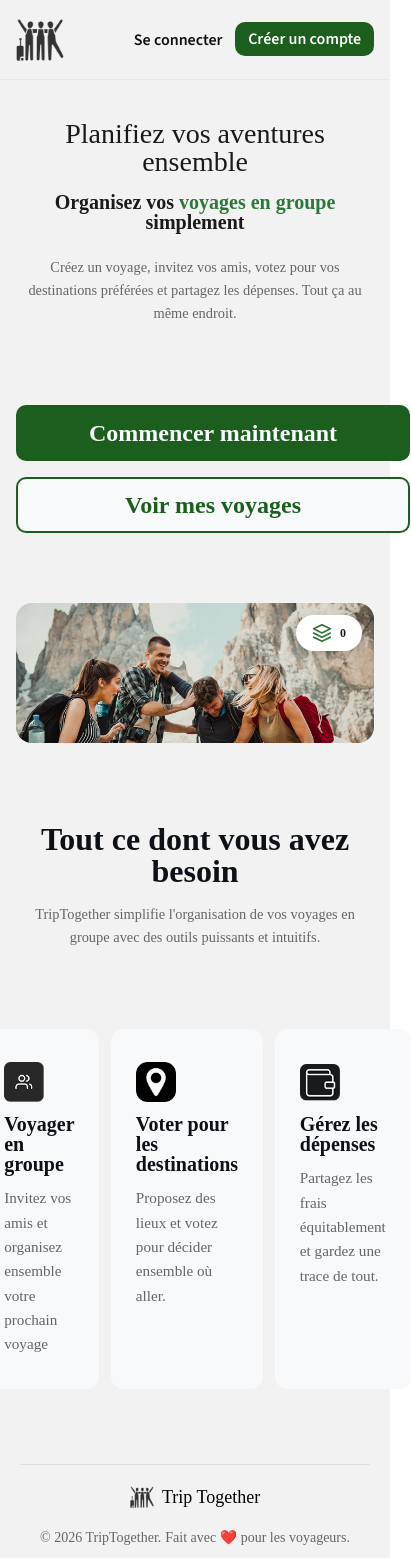
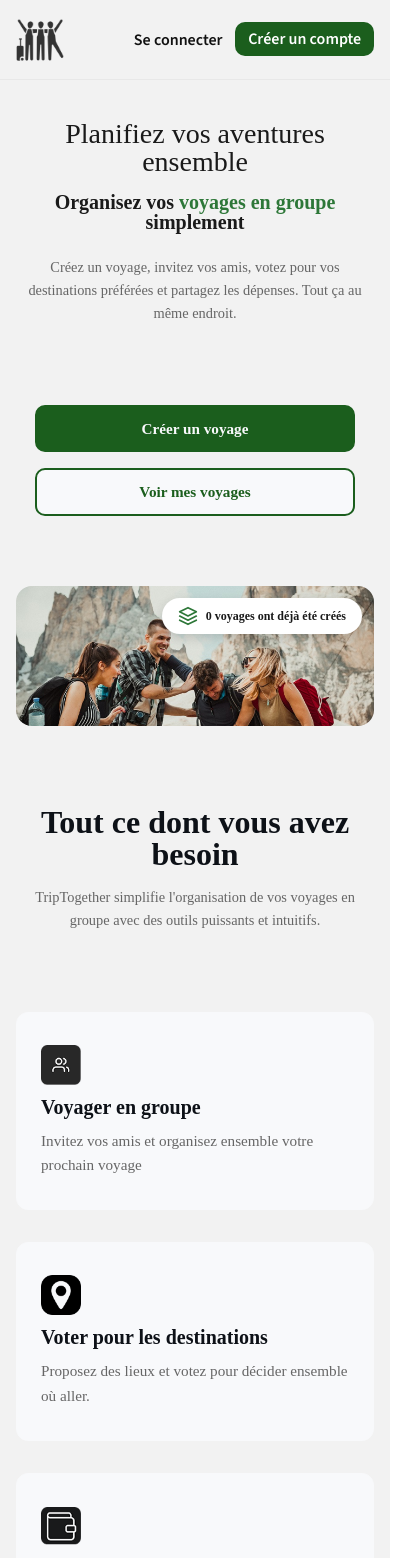
Before and after one commit to earzalien/triptogether, a React (Vite) app in the folder client/: page / in a window 390 px wide. Shown: the top 1558 px of the page, 411 px wide, since content can reach past the window. Built offline with nearby package versions, Linux system fonts and the light colour scheme; no server answers; a web font is replaced by a local one.

Commit message:
refactor(home): improve CTA consistency and responsiveness

```diff
--- a/client/src/components/Navbar.tsx
+++ b/client/src/components/Navbar.tsx
@@ -56,7 +56,7 @@ export default function Navbar() {
             className="navbar-cta"
             onClick={navigateToCreateTrip}
           >
-            Crée ton voyage !
+            Créer un voyage
           </button>
         )}
 
--- a/client/src/pages/Home.tsx
+++ b/client/src/pages/Home.tsx
@@ -6,20 +6,25 @@ function Home() {
   const [countTrip, setCountTrip] = useState<number | null>(null);
 
   useEffect(() => {
-    fetch(`${import.meta.env.VITE_API_URL}/api/trips/count`).then(
-      async (response) => {
+    const fetchTripCount = async () => {
+      try {
+        const response = await fetch(
+          `${import.meta.env.VITE_API_URL}/api/trips/count`,
+        );
+
         if (!response.ok) {
-          console.error(
-            "Backend erreur:",
-            response.status,
-            await response.json(),
-          );
           throw new Error(`Erreur ${response.status}`);
         }
+
         const count = await response.json();
         setCountTrip(count);
-      },
-    );
+      } catch (error) {
+        console.error("Erreur récupération nombre de voyages:", error);
+        setCountTrip(0);
+      }
+    };
+
+    fetchTripCount();
   }, []);
 
   return (
@@ -35,10 +40,10 @@ function Home() {
           préférées et partagez les dépenses. Tout ça au même endroit.
         </p>
         <div className="hero-cta">
-          <Link to="/create-trip" className="btn-cta btn-primairy">
-            Commencer maintenant
+          <Link to="/create-trip" className="btn-cta btn-primary">
+            Créer un voyage
           </Link>
-          <Link to="/my-trips" className="btn-cta btn-secondairy">
+          <Link to="/my-trips" className="btn-cta btn-secondary">
             Voir mes voyages
           </Link>
         </div>
@@ -87,7 +92,7 @@ function Home() {
             <span className="badge-text">
               {countTrip !== null
                 ? `${countTrip} voyages ont déjà été créés`
-                : "0"}
+                : "—"}
             </span>
           </div>
         </div>
@@ -108,7 +113,6 @@ function Home() {
                 className="feature-icon-img"
                 width="40"
                 height="40"
-                aria-label="Voyager en groupe"
               />
             </div>
             <h3 className="feature-card-title">Voyager en groupe</h3>
@@ -125,7 +129,6 @@ function Home() {
                 className="feature-icon-img"
                 width="40"
                 height="40"
-                aria-label="Voter pour les destinations"
               />
             </div>
             <h3 className="feature-card-title">Voter pour les destinations</h3>
@@ -142,7 +145,6 @@ function Home() {
                 className="feature-icon-img"
                 width="40"
                 height="40"
-                aria-label="Gérer les dépenses"
               />
             </div>
             <h3 className="feature-card-title">Gérez les dépenses</h3>
--- a/client/src/pages/styles/Guests.css
+++ b/client/src/pages/styles/Guests.css
@@ -117,7 +117,7 @@ li:last-child {
   color: #b91c1c;
 }
 
-.btn-primary,
+.btn-primairy,
 .btn-danger,
 .btn-role {
   border-radius: 10px;
@@ -130,12 +130,12 @@ li:last-child {
   min-height: 14px;
 }
 
-.btn-primary {
+.btn-primairy {
   background-color: var(--primary-button);
   color: #ffffff;
 }
 
-.btn-primary:hover {
+.btn-primairy:hover {
   background-color: var(--primary-button);
 }
 
@@ -195,7 +195,7 @@ li:last-child {
     padding: 3px 8px;
   }
 
-  .btn-primary,
+  .btn-primairy,
   .btn-danger,
   .btn-role {
     padding: 6px 10px;
--- a/client/src/pages/styles/Home.css
+++ b/client/src/pages/styles/Home.css
@@ -48,33 +48,35 @@
   font-weight: 600;
   border-radius: 10px;
   text-decoration: none;
-  display: inline-block;
+  display: flex;
+  align-items: center;
+  justify-content: center;
   transition: all 0.3s ease;
   cursor: pointer;
   border: 2px solid transparent;
-  min-width: 394px;
+  width: 280px;
+  box-sizing: border-box;
 }
 
-.btn-primairy {
+.btn-primary {
   background-color: var(--primary-button);
   color: var(--white);
   border-color: var(--primary-button);
   font-size: var(--font-size-M);
 }
 
-.btn-primairy:hover {
-  background-color: var(--primary-button);
-  border-color: var(--primary-button);
+.btn-primary:hover {
+  opacity: 0.9;
 }
 
-.btn-secondairy {
+.btn-secondary {
   background-color: var(--white);
   color: var(--primary-button);
   border-color: var(--primary-button);
   font-size: var(--font-size-M);
 }
 
-.btn-secondairy:hover {
+.btn-secondary:hover {
   background-color: #f8f8f8;
 }
 
@@ -133,9 +135,9 @@
 }
 
 .features {
-  display: flex;
-  justify-content: center;
-  gap: 3vw;
+  display: grid;
+  grid-template-columns: repeat(3, 1fr);
+  gap: 32px;
   margin-top: 48px;
 }
 
@@ -145,7 +147,6 @@
   border-radius: 12px;
   padding: 32px 24px;
   transition: all 0.3s ease;
-  max-width: 400px;
 }
 
 .feature-card:hover {
@@ -161,7 +162,7 @@
 .feature-card-title {
   font-size: 1.25rem;
   font-weight: 700;
-  margin: 12px 0 12px;
+  margin: 12px 0;
   color: var(--black);
   text-align: left;
 }
@@ -175,7 +176,7 @@
 }
 
 @media (max-width: 968px) {
-  .features-grid {
+  .features {
     grid-template-columns: repeat(2, 1fr);
   }
 }
@@ -196,11 +197,12 @@
 
   .btn-cta {
     width: 100%;
+    max-width: 320px;
+    font-size: 0.95rem;
   }
 
-  .features-grid {
+  .features {
     grid-template-columns: 1fr;
-    gap: 24px;
   }
 
   .trips-badge {
```
